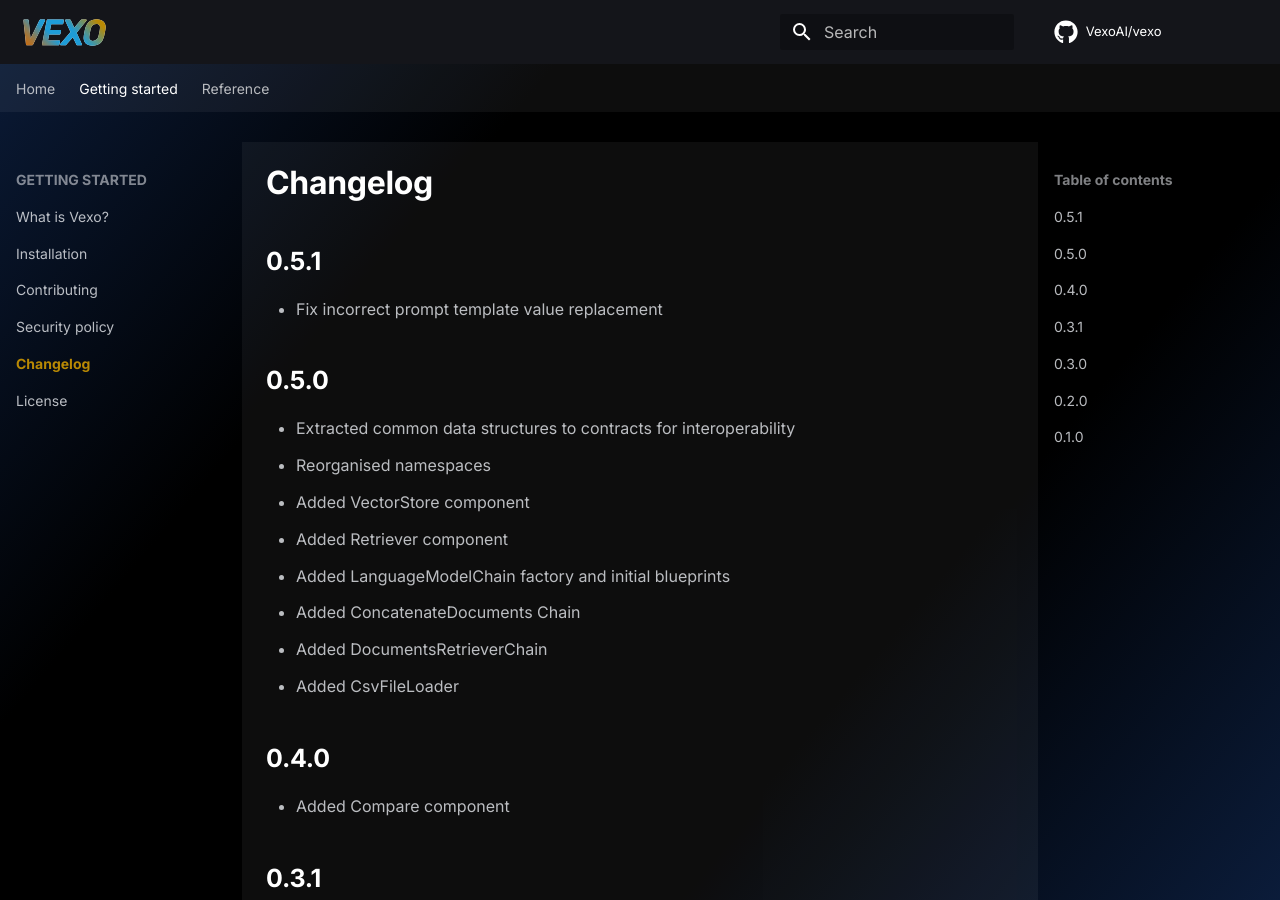
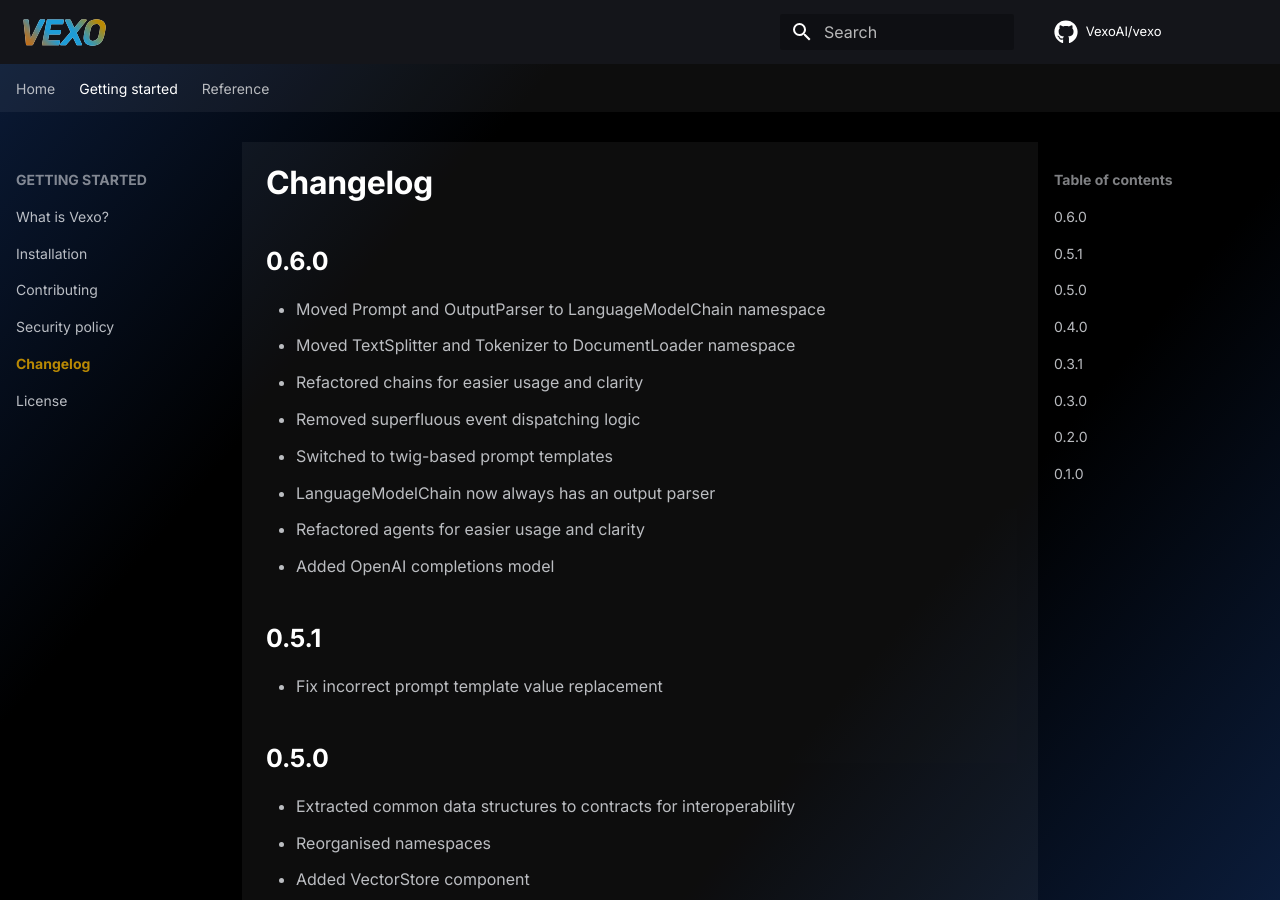
Before and after one commit to VexoAI/documentation, an MkDocs documentation site: the page built from docs/getting-started/changelog.md, in a window 1280 px wide and 900 px high. Built offline with MkDocs 1.6.1 and Material for MkDocs 9.7.7, drawn with Linux system fonts in a browser that asks for light colours; some web fonts are replaced; comment, search, counter and statistics services are not loaded.

Commit message:
Added 0.6.0 changelog

```diff
--- a/docs/getting-started/changelog.md
+++ b/docs/getting-started/changelog.md
@@ -1,4 +1,15 @@
 # Changelog
+
+## 0.6.0
+
+* Moved Prompt and OutputParser to LanguageModelChain namespace
+* Moved TextSplitter and Tokenizer to DocumentLoader namespace
+* Refactored chains for easier usage and clarity
+* Removed superfluous event dispatching logic
+* Switched to twig-based prompt templates
+* LanguageModelChain now always has an output parser
+* Refactored agents for easier usage and clarity
+* Added OpenAI completions model
 
 ## 0.5.1
 
```
